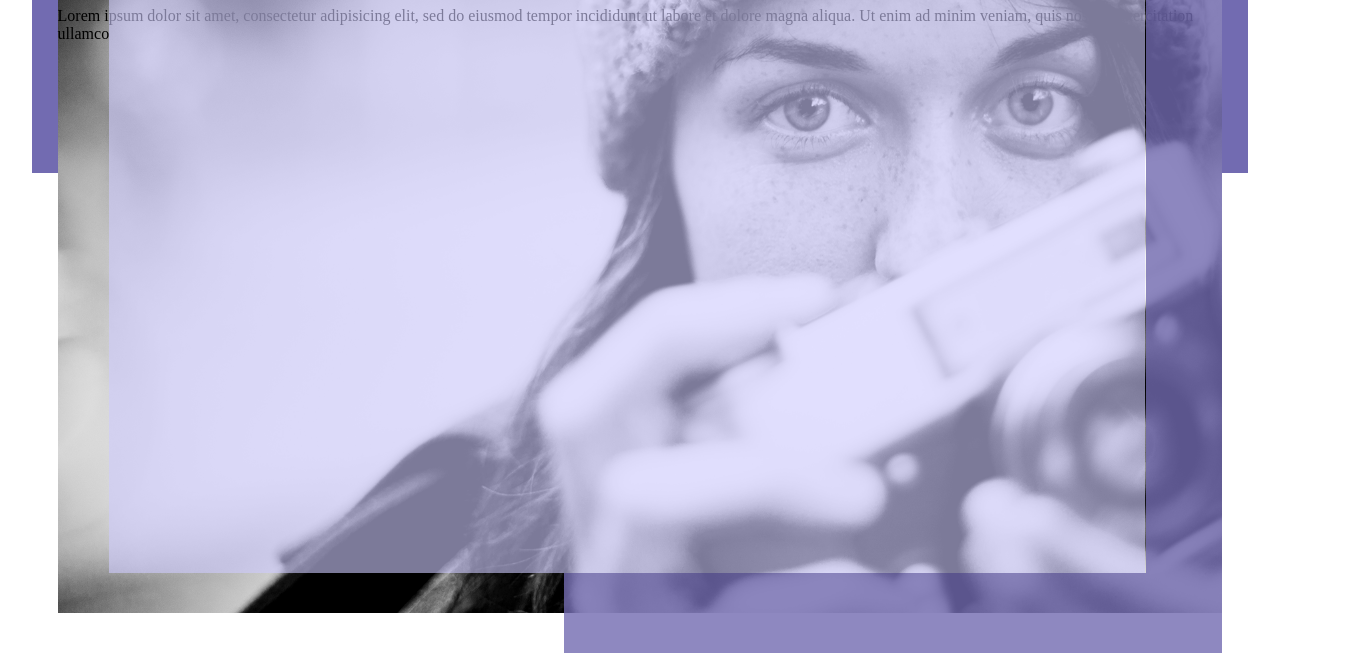
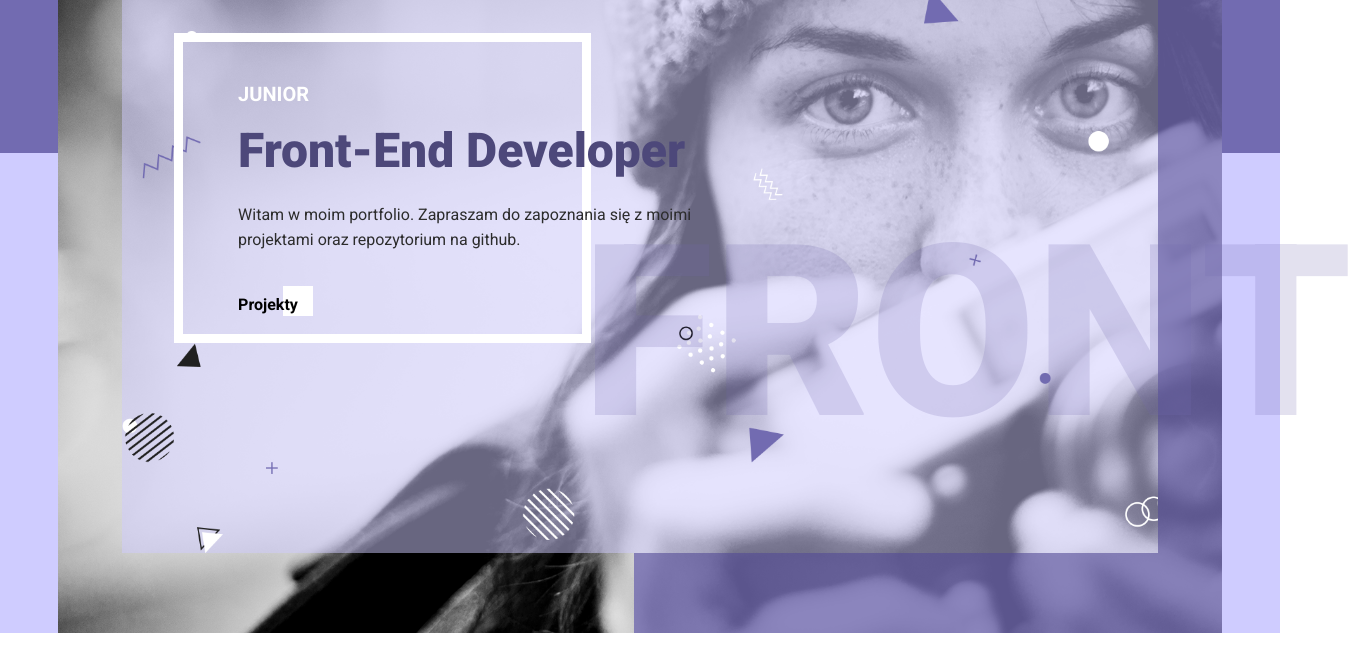
Before and after one commit to matuzalema/portfolio-Jadwiga-Bochinska, a website: page index.html in a window 1280 px wide. Shown: the part 167-820 px from the top of the page, 1352 px wide, since content can reach past the window. Drawn offline with Linux system fonts and the light colour scheme.

Commit message:
fix header section

```diff
--- a/index.html
+++ b/index.html
@@ -1,22 +1,19 @@
 <!DOCTYPE html>
 <html lang="en">
   <head>
-    <meta charset="UTF-8">
-    <meta name="viewport" content="width=device-width, initial-scale=1.0">
-    <meta http-equiv="X-UA-Compatible" content="ie=edge">
-    <link rel="stylesheet" href="css/style.css">
+    <meta charset="UTF-8" />
+    <meta name="viewport" content="width=device-width, initial-scale=1.0" />
+    <meta http-equiv="X-UA-Compatible" content="ie=edge" />
+    <link rel="stylesheet" href="css/style.css" />
     <title>Portfolio</title>
   </head>
   <body class="portfolio">
     <header class="header">
-        <div class="bg"></div>
       <div class="jumbotron">
         <div class="header-inf">
-                <p>Happy New Year</p>
-                <h1>This Year Brings You Evana</h1>
-                <p>Lorem ipsum dolor sit amet, consectetur adipisicing elit, sed do eiusmod tempor incididunt ut labore et dolore magna
-                aliqua. Ut enim ad minim veniam, quis nostrud exercitation ullamco</p>
-
+          <p class="introduce">Junior</p>
+          <h1 class="header-text"></h1>
+          <a href="#" class="link">Projekty</a>
         </div>
       </div>
       <!-- <img class="img-header" src="../images/evanaFoto.png" alt=""> -->
--- a/sass/_variables.scss
+++ b/sass/_variables.scss
@@ -2,5 +2,5 @@ $main-color: #726bb1;
 $second-color: #cfccff;
 $third-color: #555555;
 $fourth-color: #f5f9fd;
-$font-color: #222222;
+$font-color: #2c2c2c;
 $font-color-second: #545454;
--- a/sass/style.scss
+++ b/sass/style.scss
@@ -1,21 +1,32 @@
 @import "variables";
+@import url("https://fonts.googleapis.com/css?family=Roboto:300,400,500,700,900&display=swap");
+
 * {
   box-sizing: border-box;
 }
+
 body {
   margin: 0;
   padding: 0;
 
-    .header{
-        width: 95vw;
+  .header {
+    width: 100vw;
     display: flex;
     flex-direction: column;
     margin: 0 auto;
-        margin-top: 20px;
     position: relative;
-        .bg {
+    font-family: "Roboto", sans-serif;
+
+    &::before {
+      content: "";
       background-color: $main-color;
       height: 40vh;
+    }
+
+    &::after {
+      content: "";
+      background-color: $second-color;
+      height: 60vh;
     }
 
     .jumbotron {
@@ -23,34 +34,122 @@ body {
       background-repeat: no-repeat;
       background-size: cover;
       width: 91vw;
-            height: 90vh;
+      height: 95vh;
       position: absolute;
       top: 5vh;
-            left: 2vw;
+      left: 4.5vw;
+
       &::after {
         content: "";
         position: absolute;
         height: 75vh;
-                width: 50%;
+        width: 45%;
         border-top: 10vh solid rgba(114, 107, 177, 0.8);
-                border-right: 6vw solid rgba(114, 107, 177, 0.8);
+        border-right: 5vw solid rgba(114, 107, 177, 0.8);
         border-bottom: 10vh solid rgba(114, 107, 177, 0.8);
         top: 0;
         right: 0;
       }
+
       &::before {
         content: "";
         position: absolute;
         width: 89%;
-                // background-image: url("../images/memphis.png");
-                background-color: $second-color;
-                opacity: 0.6;
+        background-image: url("../images/memphis.png");
+        background-color: rgba(207, 204, 255, 0.5);
         background-size: cover;
         background-repeat: no-repeat;
         top: 10vh;
-                left: 4vw;
+        left: 5vw;
         height: 75vh;
+      }
+
+      .header-inf {
+        border: 9px solid #fff;
+        max-width: 417px;
+        margin-top: 20vh;
+        margin-left: 10%;
+        padding: 20px 0 20px 55px;
+        min-height: 300px;
+        position: relative;
+
+        &::before {
+          content: "Front-End Developer";
+          position: absolute;
+          color:#4d487a;
+          top: 80px;
+          width: 600px;
+          left: 55px;
+          font-size: 48px;
+          font-weight: 800;
+        }
+
+        &::after {
+          content: "FRONT";
+          position: absolute;
+          color: rgba(114, 107, 177, 0.2);
+          top: 150px;
+          width: 600px;
+          left: 100%;
+          font-size: 15em;
+          font-weight: 800;
+        }
+
+        .header-text {
+          position: relative;
+        }
+
+        .link {
+          margin-top: 55%;
+          display: block;
+          text-decoration: none;
+          color: #000;
+          font-weight: 600;
+          position: relative;
+          z-index: 0;
+
+          &::after {
+            content:"";
+            background-color: #fff;
+            width: 30px;
+            height: 30px;
+            position: absolute;
+            top: -9px;
+            left: 45px;
+            z-index: -1;
+          }
+        }
+
+        .introduce {
+          color: #fff;
+          text-transform: uppercase;
+          font-size: 20px;
+          font-weight: 600;
+          position: relative;
+
+          &::after {
+            content: "Witam w moim portfolio. Zapraszam do zapoznania się z moimi projektami oraz repozytorium na github.";
+            position: absolute;
+            top: 120px;
+            left: 0;
+            font-size: 16px;
+            text-transform: none;
+            min-width: 500px;
+            color: $font-color;
+            font-weight: 400;
+            line-height: 25px;
+          }
+        }
+
+        p {
+          color:$font-color;
         }
       }
     }
   }
+}
+
+.first-header {
+  font-size: 36px;
+  font-weight: 800;
+}
```
Also changed, not shown: css/style.css, 1 other file. Lines whose indentation alone changed are shown as unchanged.
